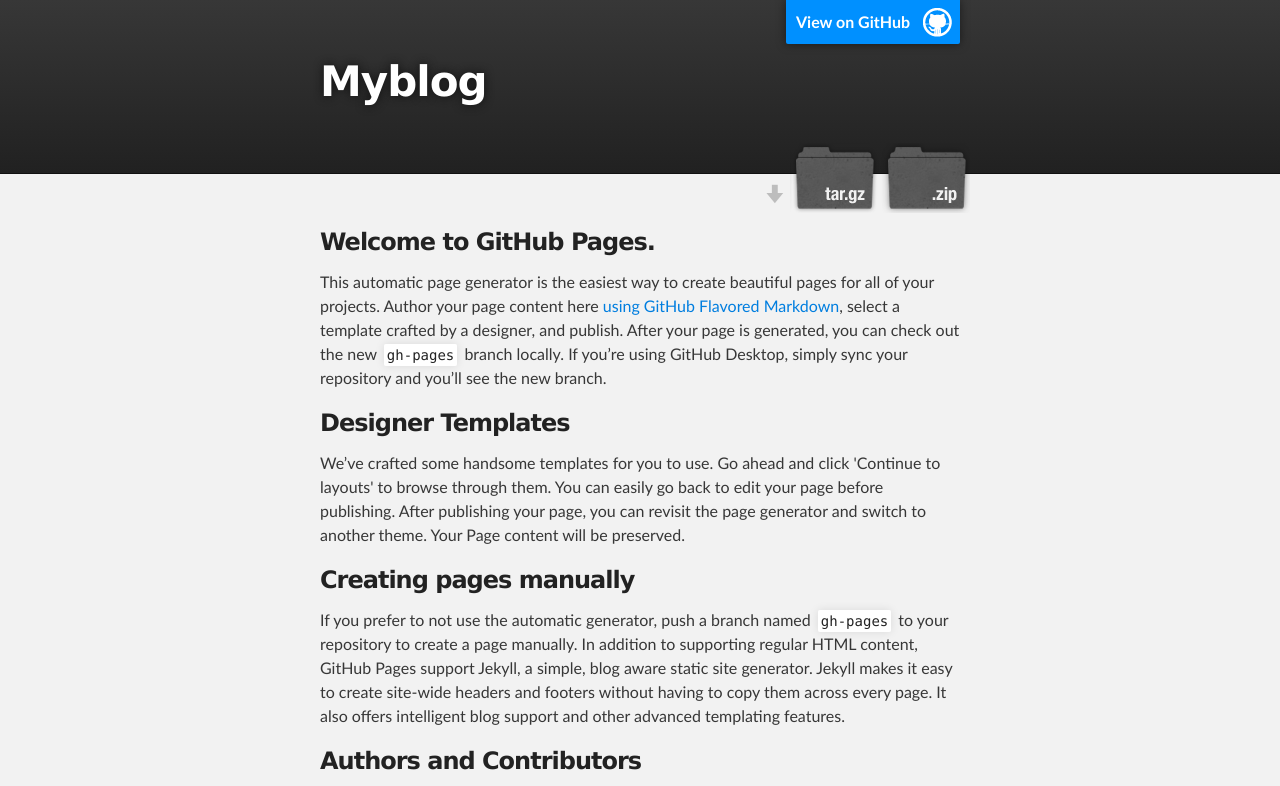
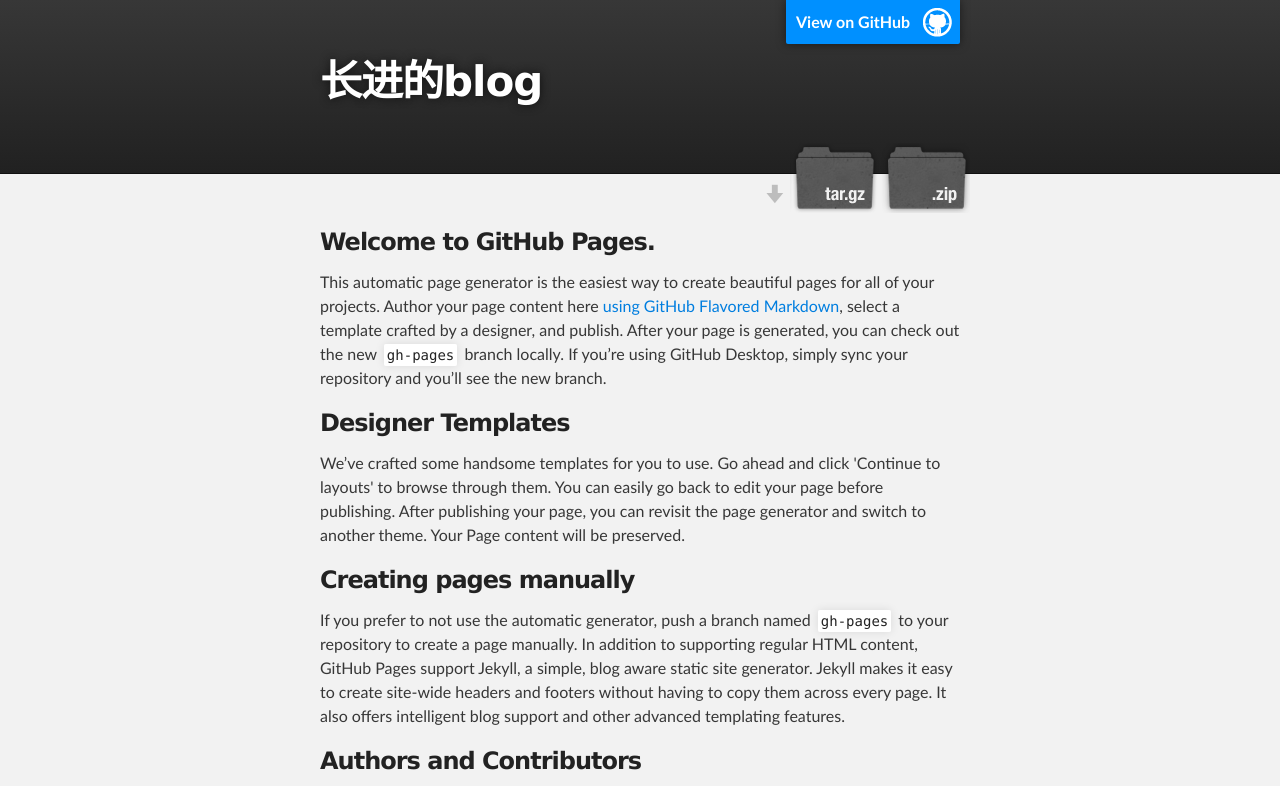
Before and after one commit to zhouchangjin/myblog, a plain HTML site: page index.html in a window 1280 px wide. Shown: the top 786 px of the page. Drawn offline with Linux system fonts and the light colour scheme.

Commit message:
changetitle

```diff
--- a/index.html
+++ b/index.html
@@ -8,7 +8,7 @@
 
     <link rel="stylesheet" type="text/css" media="screen" href="stylesheets/stylesheet.css">
 
-    <title>Myblog</title>
+    <title>长进的blog</title>
   </head>
 
   <body>
@@ -18,7 +18,7 @@
         <header class="inner">
           <a id="forkme_banner" href="https://github.com/zhouchangjin/myblog">View on GitHub</a>
 
-          <h1 id="project_title">Myblog</h1>
+          <h1 id="project_title">长进的blog</h1>
           <h2 id="project_tagline"></h2>
 
             <section id="downloads">
```
